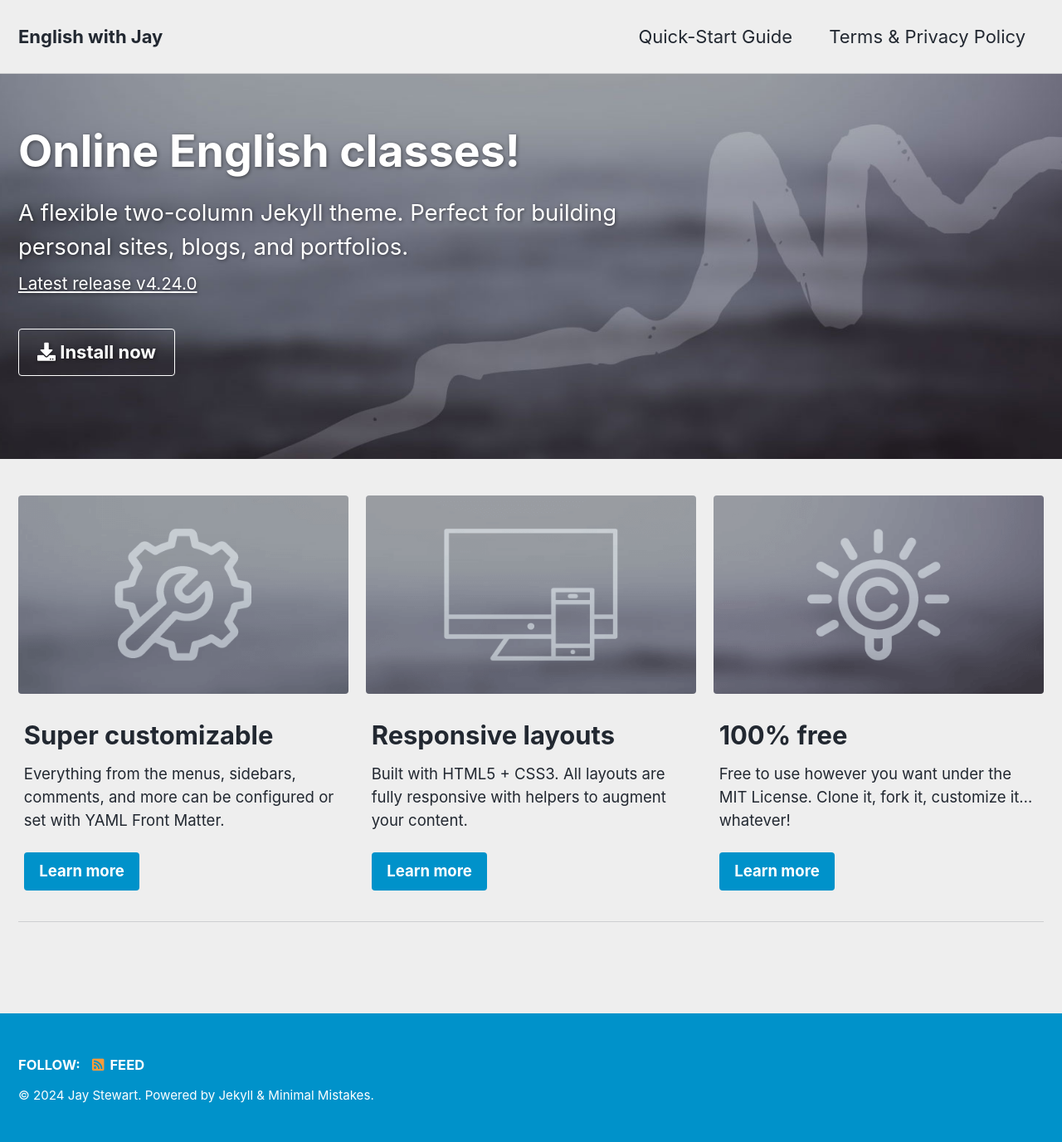
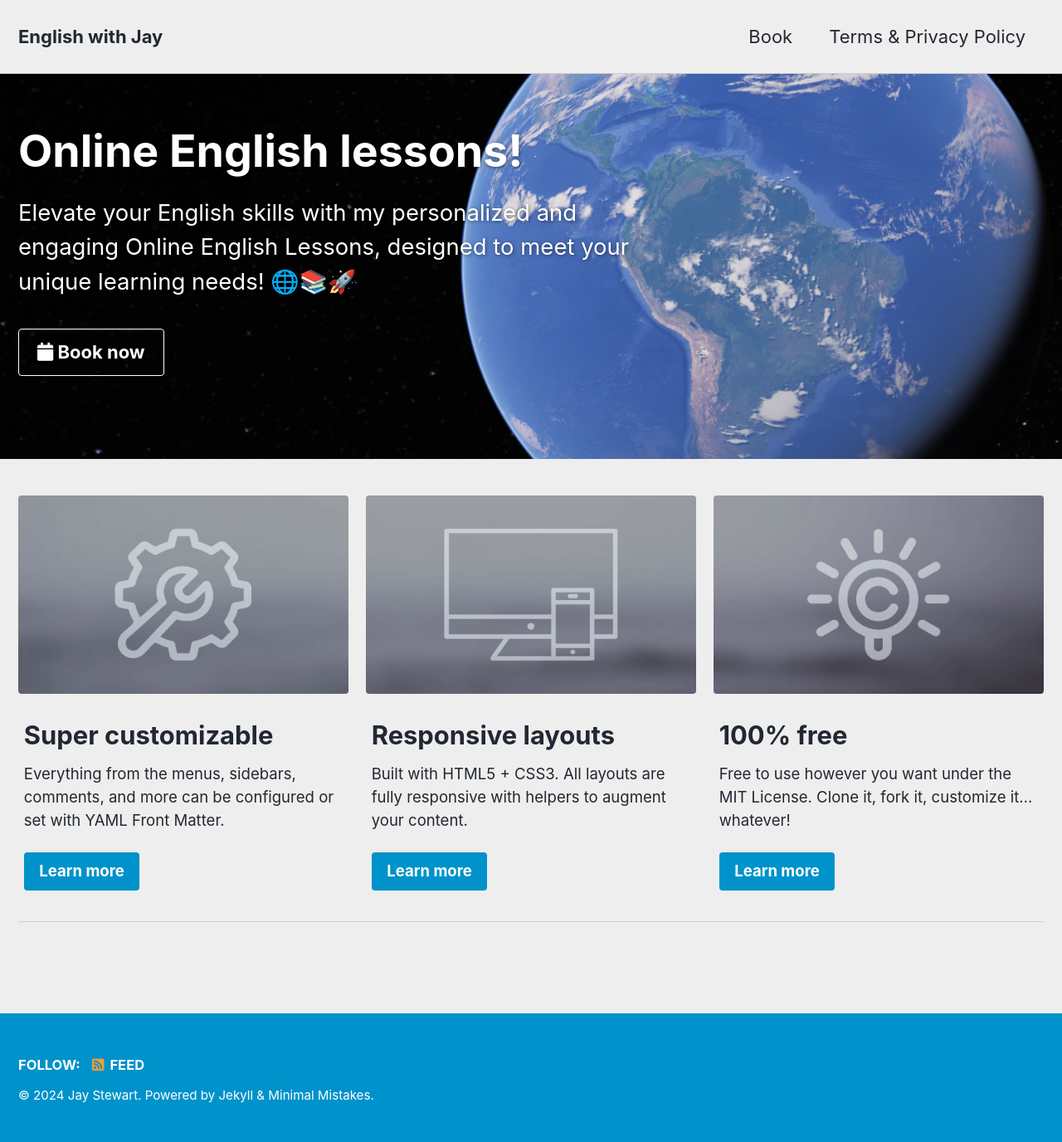
Before and after one commit to jaystewart86/englishwithjay, a Jekyll site: the page built from index.md, in a window 1280 px wide. Shown: the whole page at 83% size. Built offline with Jekyll 4.4.1, drawn with Linux system fonts in a browser that asks for light colours; cached includes are drawn as plain includes; a script that is not in the unit is left out.

Commit message:
Add booking page and update homepage

```diff
--- a/_data/navigation.yml
+++ b/_data/navigation.yml
@@ -1,7 +1,7 @@
 # main links
 main:
-  - title: "Quick-Start Guide"
-    url: https://mmistakes.github.io/minimal-mistakes/docs/quick-start-guide/
+  # - title: "Quick-Start Guide"
+  #   url: https://mmistakes.github.io/minimal-mistakes/docs/quick-start-guide/
   # - title: "About"
   #   url: https://mmistakes.github.io/minimal-mistakes/about/
   # - title: "Sample Posts"
@@ -10,5 +10,7 @@ main:
   #   url: /collection-archive/
   # - title: "Sitemap"
   #   url: /sitemap/
+  - title: "Book"
+    url: /book/
   - title: "Terms &amp; Privacy Policy"
     url: /terms/
--- /dev/null
+++ b/assets/images/englishwithjay/logos/logo_info.txt
@@ -0,0 +1,6 @@
+
+            Fonts used: Raleway-Heavy,Harman-Sans
+
+            Colors used: 076AE0,FFFFFF
+
+            Icon url: https://thenounproject.com/term/english/1655662
--- a/index.md
+++ b/index.md
@@ -4,14 +4,13 @@ permalink: /
 hidden: true
 header:
   overlay_color: "#5e616c"
-  overlay_image: /assets/images/mm-home-page-feature.jpg
+  overlay_image: /assets/images/englishwithjay/earth.png
   actions:
-    - label: "<i class='fas fa-download'></i> Install now"
-      url: "/docs/quick-start-guide/"
-title: "Online English classes!"
+    - label: "<i class='fas fa-calendar'></i> Book now"
+      url: "/book"
+title: "Online English lessons!"
 excerpt: >
-  A flexible two-column Jekyll theme. Perfect for building personal sites, blogs, and portfolios.<br />
-  <small><a href="https://github.com/mmistakes/minimal-mistakes/releases/tag/4.24.0">Latest release v4.24.0</a></small>
+  Elevate your English skills with my personalized and engaging Online English Lessons, designed to meet your unique learning needs! 🌐📚🚀
 feature_row:
   - image_path: /assets/images/mm-customizable-feature.png
     alt: "customizable"
```
Also changed, not shown: other parts of index.md (+16 -5 lines), _pages/book.md (added, +41 -0 lines), assets/images/englishwithjay/earth.png (added), assets/images/englishwithjay/logos/English with Jay-logos.jpeg (added), assets/images/englishwithjay/logos/English with Jay-logos_black.png (added), assets/images/englishwithjay/logos/English with Jay-logos_transparent.png (added), assets/images/englishwithjay/logos/English with Jay-logos_white.png (added), 1 other file.
